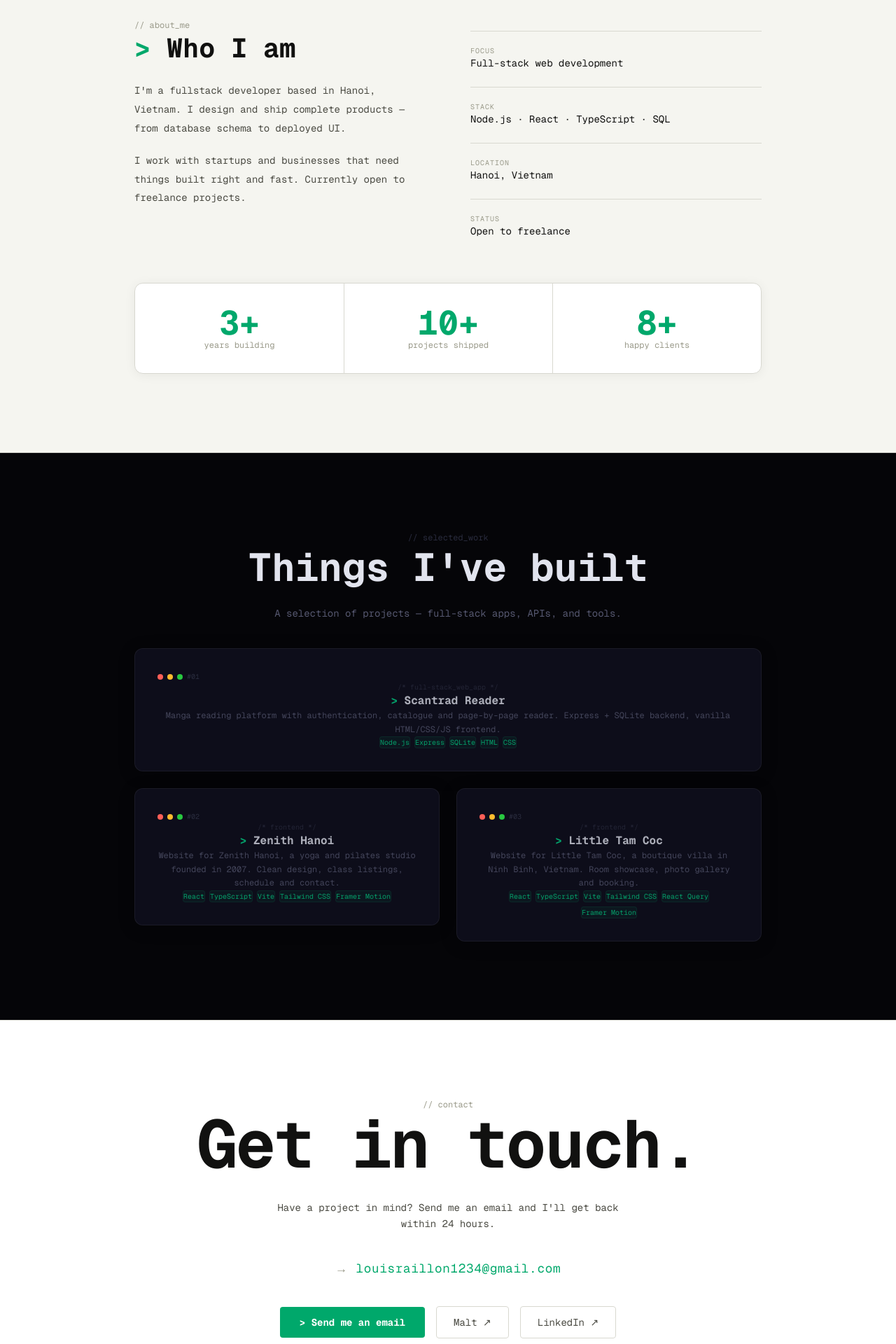
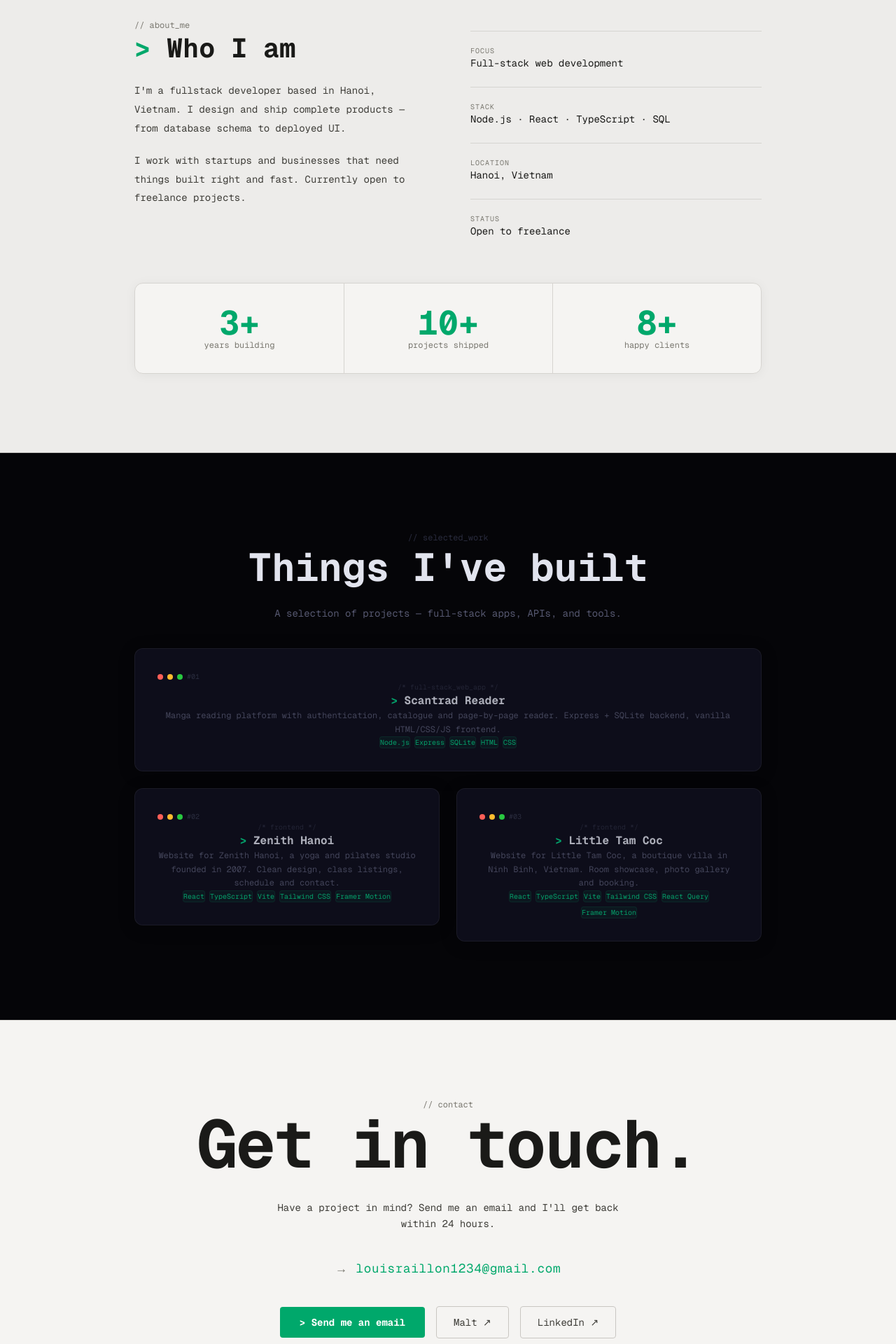
Before and after one commit to louisraillon/portfolio2, a Next.js app: page / in a window 1280 px wide. Shown: the part 1340-3260 px from the top of the page at 70% size. Built offline with nearby package versions, Linux system fonts and the light colour scheme.

Commit message:
design: soften white to warm off-white, boost text contrast on light sections

```diff
--- a/components/About.tsx
+++ b/components/About.tsx
@@ -14,14 +14,14 @@ export default function About() {
       className="flex flex-col items-center"
       style={{
         padding: '7rem 1.5rem',
-        backgroundColor: '#F5F5F0',
-        borderTop: '1px solid #E0E0D8',
-        borderBottom: '1px solid #E0E0D8',
+        backgroundColor: '#EDECEA',
+        borderTop: '1px solid #D6D4D0',
+        borderBottom: '1px solid #D6D4D0',
       }}
     >
       <div style={{ width: '100%', maxWidth: '56rem' }}>
         <Reveal>
-          <p className="font-mono text-xs mb-4" style={{ color: '#9A9A8A' }}>// about_me</p>
+          <p className="font-mono text-xs mb-4" style={{ color: '#7A7870' }}>// about_me</p>
 
           <div style={{ display: 'grid', gridTemplateColumns: '1fr 1fr', gap: '4rem', alignItems: 'start' }}>
 
@@ -29,14 +29,14 @@ export default function About() {
             <div>
               <h2
                 className="font-mono font-bold leading-tight"
-                style={{ fontSize: 'clamp(1.75rem, 3vw, 2.5rem)', color: '#111110', marginBottom: '1.5rem' }}
+                style={{ fontSize: 'clamp(1.75rem, 3vw, 2.5rem)', color: '#1A1A18', marginBottom: '1.5rem' }}
               >
                 <span style={{ color: '#00A86B' }}>{'> '}</span>Who I am
               </h2>
-              <p className="font-mono text-sm leading-relaxed" style={{ color: '#4A4A42', lineHeight: '1.9', marginBottom: '1.25rem' }}>
+              <p className="font-mono text-sm leading-relaxed" style={{ color: '#3E3D38', lineHeight: '1.9', marginBottom: '1.25rem' }}>
                 I&apos;m a fullstack developer based in Hanoi, Vietnam. I design and ship complete products — from database schema to deployed UI.
               </p>
-              <p className="font-mono text-sm leading-relaxed" style={{ color: '#4A4A42', lineHeight: '1.9' }}>
+              <p className="font-mono text-sm leading-relaxed" style={{ color: '#3E3D38', lineHeight: '1.9' }}>
                 I work with startups and businesses that need things built right and fast. Currently open to freelance projects.
               </p>
             </div>
@@ -49,9 +49,9 @@ export default function About() {
                 { label: 'Location', value: 'Hanoi, Vietnam' },
                 { label: 'Status', value: 'Open to freelance' },
               ].map(({ label, value }) => (
-                <div key={label} style={{ borderTop: '1px solid #D8D8D0', paddingTop: '1.25rem' }}>
-                  <p className="font-mono text-[10px] uppercase tracking-widest mb-1" style={{ color: '#9A9A8A' }}>{label}</p>
-                  <p className="font-mono text-sm" style={{ color: '#111110' }}>{value}</p>
+                <div key={label} style={{ borderTop: '1px solid #D6D4D0', paddingTop: '1.25rem' }}>
+                  <p className="font-mono text-[10px] uppercase tracking-widest mb-1" style={{ color: '#7A7870' }}>{label}</p>
+                  <p className="font-mono text-sm" style={{ color: '#1A1A18' }}>{value}</p>
                 </div>
               ))}
             </div>
@@ -68,9 +68,9 @@ export default function About() {
               gridTemplateColumns: 'repeat(3, 1fr)',
               borderRadius: '0.75rem',
               overflow: 'hidden',
-              background: '#FFFFFF',
-              border: '1px solid #D8D8D0',
-              boxShadow: '0 2px 16px rgba(0,0,0,0.06)',
+              background: '#F5F4F2',
+              border: '1px solid #D6D4D0',
+              boxShadow: '0 2px 16px rgba(0,0,0,0.05)',
             }}
           >
             {STATS.map(({ to, suffix, label }, i) => (
@@ -78,7 +78,7 @@ export default function About() {
                 key={label}
                 style={{
                   padding: '2rem 1.5rem',
-                  borderLeft: i > 0 ? '1px solid #D8D8D0' : 'none',
+                  borderLeft: i > 0 ? '1px solid #D6D4D0' : 'none',
                   textAlign: 'center',
                 }}
               >
@@ -88,7 +88,7 @@ export default function About() {
                 >
                   <Counter to={to} suffix={suffix} />
                 </p>
-                <p className="font-mono text-xs mt-2" style={{ color: '#9A9A8A' }}>{label}</p>
+                <p className="font-mono text-xs mt-2" style={{ color: '#7A7870' }}>{label}</p>
               </div>
             ))}
           </div>
--- a/components/Contact.tsx
+++ b/components/Contact.tsx
@@ -10,25 +10,25 @@ export default function Contact() {
       className="flex flex-col items-center px-6"
       style={{
         padding: '7rem 1.5rem',
-        backgroundColor: '#FFFFFF',
-        borderTop: '1px solid #E0E0D8',
+        backgroundColor: '#F5F4F2',
+        borderTop: '1px solid #D6D4D0',
       }}
     >
       <div style={{ width: '100%', maxWidth: '56rem', textAlign: 'center' }}>
 
         <Reveal>
-          <p className="mb-5 font-mono text-xs" style={{ color: '#9A9A8A', textAlign: 'center' }}>
+          <p className="mb-5 font-mono text-xs" style={{ color: '#7A7870', textAlign: 'center' }}>
             <Typewriter text="// contact" speed={55} />
           </p>
           <h2
             className="font-mono font-bold leading-[1] tracking-tight"
-            style={{ fontSize: 'clamp(2.5rem, 8vw, 6rem)', color: '#111110', textAlign: 'center' }}
+            style={{ fontSize: 'clamp(2.5rem, 8vw, 6rem)', color: '#1A1A18', textAlign: 'center' }}
           >
             <Typewriter text="Get in touch." speed={60} delay={250} />
           </h2>
           <p
             className="font-mono text-sm leading-relaxed"
-            style={{ color: '#4A4A42', maxWidth: '34rem', textAlign: 'center', margin: '2rem auto 2.5rem' }}
+            style={{ color: '#3E3D38', maxWidth: '34rem', textAlign: 'center', margin: '2rem auto 2.5rem' }}
           >
             Have a project in mind? Send me an email and I&apos;ll get back within 24 hours.
           </p>
@@ -45,7 +45,7 @@ export default function Contact() {
               letterSpacing: '0.04em',
             }}
           >
-            <span style={{ color: '#9A9A8A' }}>{'→ '}</span>
+            <span style={{ color: '#7A7870' }}>{'→ '}</span>
             <Typewriter text="louisraillon1234@gmail.com" speed={28} />
           </div>
         </Reveal>
@@ -64,9 +64,9 @@ export default function Contact() {
               target="_blank"
               rel="noopener noreferrer"
               className="rounded font-mono text-sm transition-colors duration-150"
-              style={{ border: '1px solid #D8D8D0', color: '#4A4A42', padding: '0.75rem 1.5rem' }}
-              onMouseEnter={(e) => { (e.currentTarget as HTMLElement).style.color = '#111110'; (e.currentTarget as HTMLElement).style.borderColor = '#111110' }}
-              onMouseLeave={(e) => { (e.currentTarget as HTMLElement).style.color = '#4A4A42'; (e.currentTarget as HTMLElement).style.borderColor = '#D8D8D0' }}
+              style={{ border: '1px solid #C8C6C2', color: '#3E3D38', padding: '0.75rem 1.5rem' }}
+              onMouseEnter={(e) => { (e.currentTarget as HTMLElement).style.color = '#1A1A18'; (e.currentTarget as HTMLElement).style.borderColor = '#1A1A18' }}
+              onMouseLeave={(e) => { (e.currentTarget as HTMLElement).style.color = '#3E3D38'; (e.currentTarget as HTMLElement).style.borderColor = '#C8C6C2' }}
             >
               Malt ↗
             </a>
@@ -75,9 +75,9 @@ export default function Contact() {
               target="_blank"
               rel="noopener noreferrer"
               className="rounded font-mono text-sm transition-colors duration-150"
-              style={{ border: '1px solid #D8D8D0', color: '#4A4A42', padding: '0.75rem 1.5rem' }}
-              onMouseEnter={(e) => { (e.currentTarget as HTMLElement).style.color = '#111110'; (e.currentTarget as HTMLElement).style.borderColor = '#111110' }}
-              onMouseLeave={(e) => { (e.currentTarget as HTMLElement).style.color = '#4A4A42'; (e.currentTarget as HTMLElement).style.borderColor = '#D8D8D0' }}
+              style={{ border: '1px solid #C8C6C2', color: '#3E3D38', padding: '0.75rem 1.5rem' }}
+              onMouseEnter={(e) => { (e.currentTarget as HTMLElement).style.color = '#1A1A18'; (e.currentTarget as HTMLElement).style.borderColor = '#1A1A18' }}
+              onMouseLeave={(e) => { (e.currentTarget as HTMLElement).style.color = '#3E3D38'; (e.currentTarget as HTMLElement).style.borderColor = '#C8C6C2' }}
             >
               LinkedIn ↗
             </a>
```
